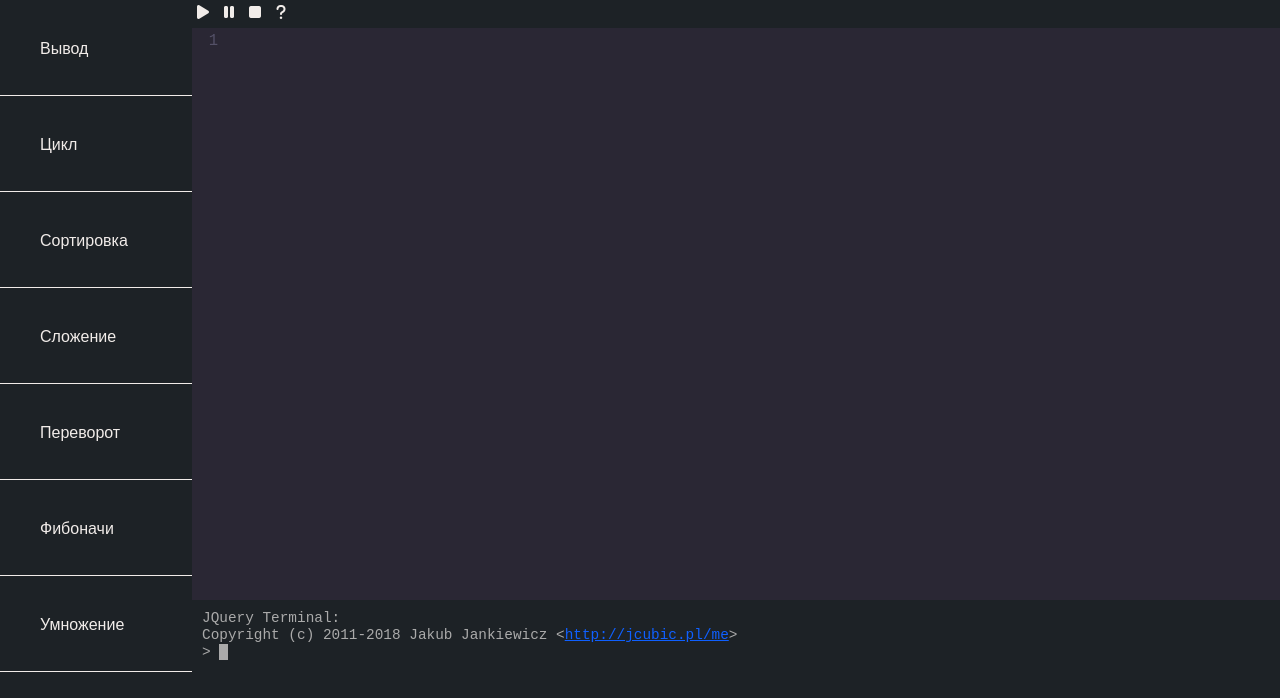
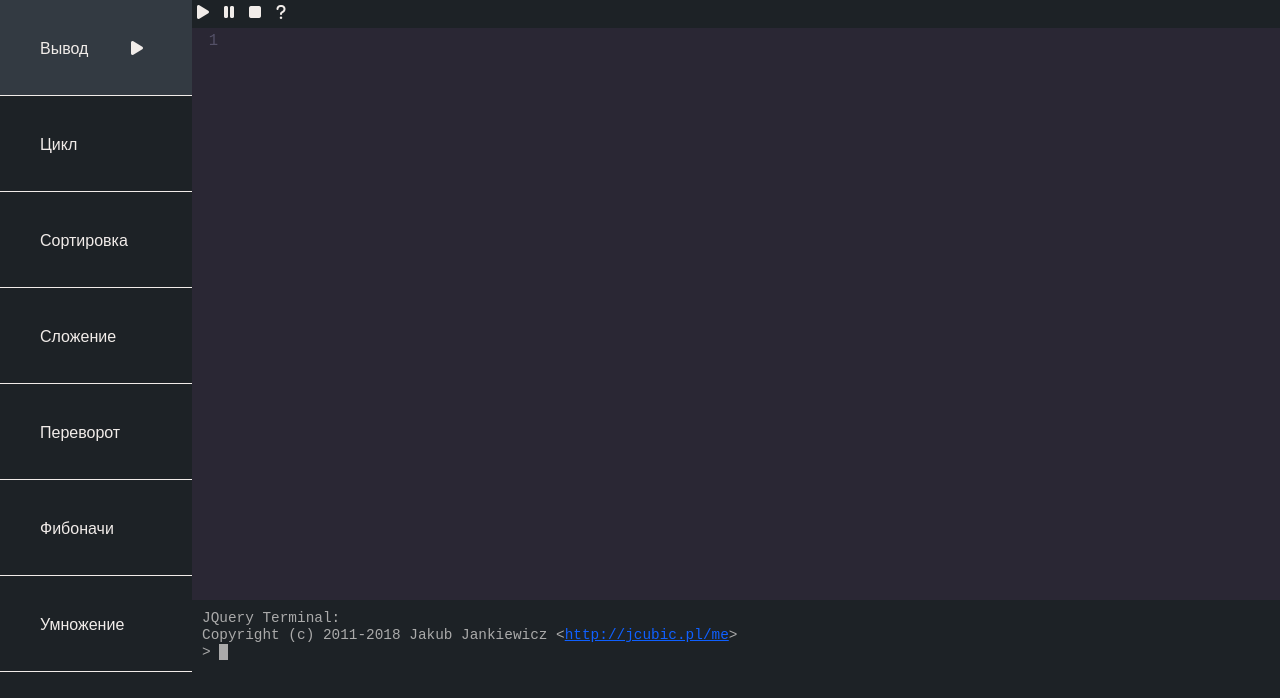
Before and after one commit to S-Walrus/thue-editor, a plain HTML site: page index.html in a window 1280 px wide. Drawn offline with Linux system fonts and the light colour scheme.

Commit message:
Added a run button to levels (not work)

```diff
--- a/index.html
+++ b/index.html
@@ -26,7 +26,7 @@
 
 <body>
   <div id="level-box">
-    <div class="level" level=0>Вывод</div>
+    <div class="level" level=0>Вывод <div class="level-button" id="run-tests"><i class="fa fa-play"></i></div></div>
     <div class="level" level=1>Цикл</div>
     <div class="level" level=2>Сортировка</div>
     <div class="level" level=3>Сложение</div>
--- a/style.css
+++ b/style.css
@@ -73,3 +73,26 @@ div.line {
 	color: #F1ECE9;
 	font-family: sans-serif;
 }
+
+.level:hover {
+	background-color: #333A42;
+}
+
+.level-button {
+	margin-top: -5px;
+	padding: 5px;
+	display: inline;
+	color: #F1ECE9;
+	text-align: center;
+	float: right;
+	height: 20px;
+}
+
+.level-button:hover {
+	background-color: #606b75;
+}
+
+.level-button:active {
+	background-color: #1d2226;
+	color: #e0d5ce;
+}
```
